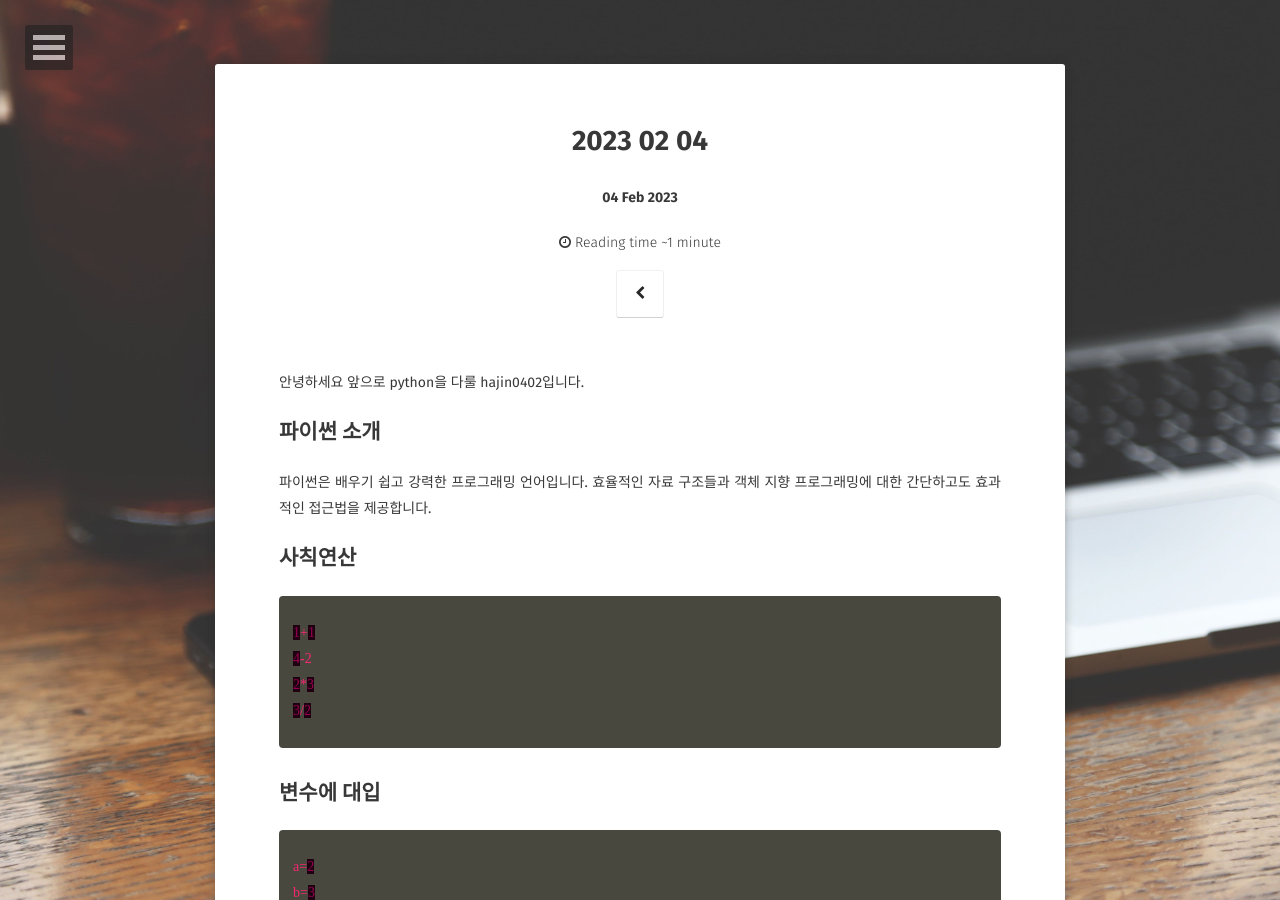
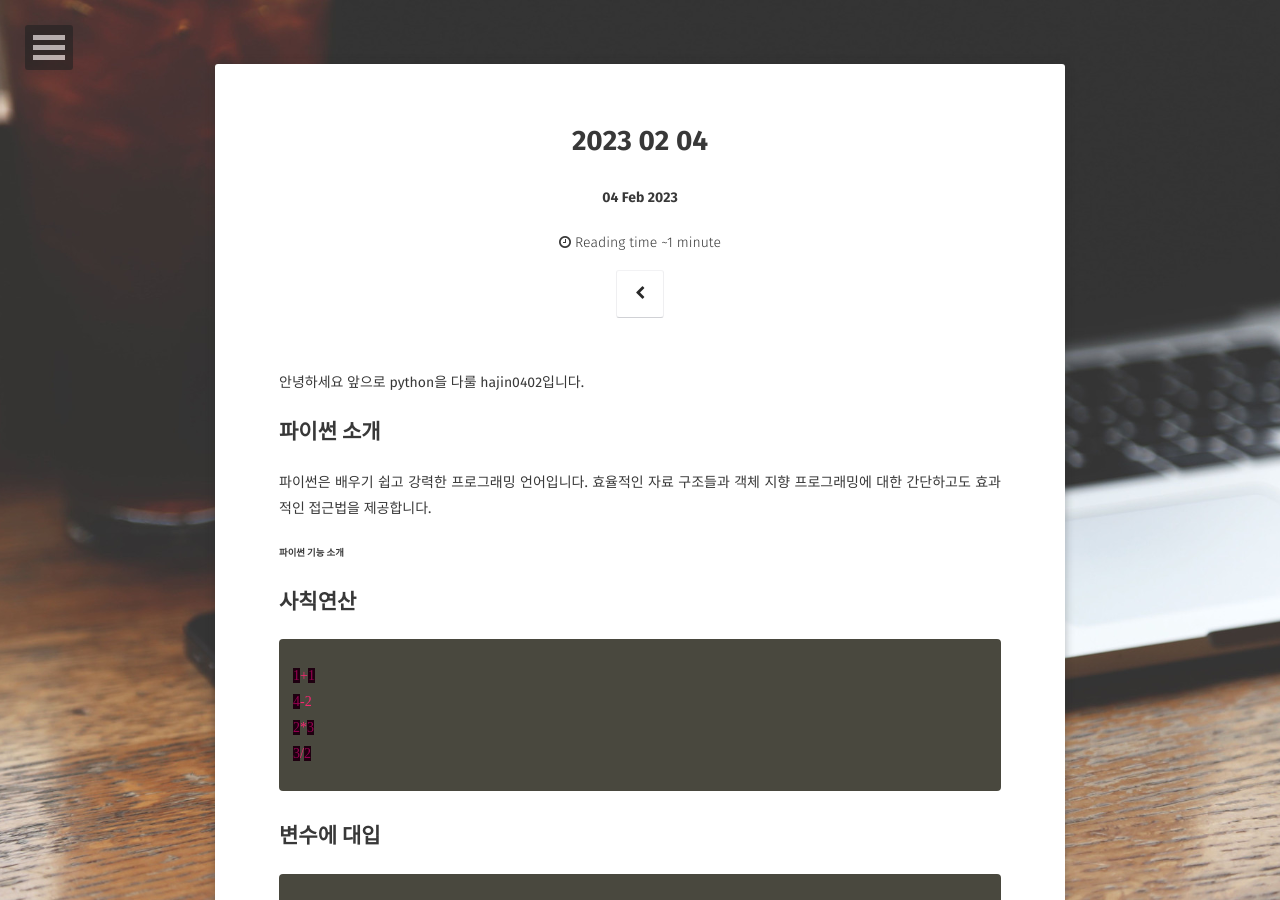
Before and after one commit to hajin0402/hajin0402.github.com, a Jekyll site: the page built from _posts/2023-02-04-readability-post.md, in a window 1280 px wide and 900 px high. Built offline with Jekyll 4.4.1, drawn with Linux system fonts in a browser that asks for light colours; some web fonts are replaced; comment, search, counter and statistics services are not loaded.

Commit message:
Update 2023-02-04-readability-post.md

```diff
--- a/_posts/2023-02-04-readability-post.md
+++ b/_posts/2023-02-04-readability-post.md
@@ -13,6 +13,8 @@ comments: true
 
 파이썬은 배우기 쉽고 강력한 프로그래밍 언어입니다.
 효율적인 자료 구조들과 객체 지향 프로그래밍에 대한 간단하고도 효과적인 접근법을 제공합니다.
+
+###### 파이썬 기능 소개
 
 ## 사칙연산
 {% highlight css %}
```
